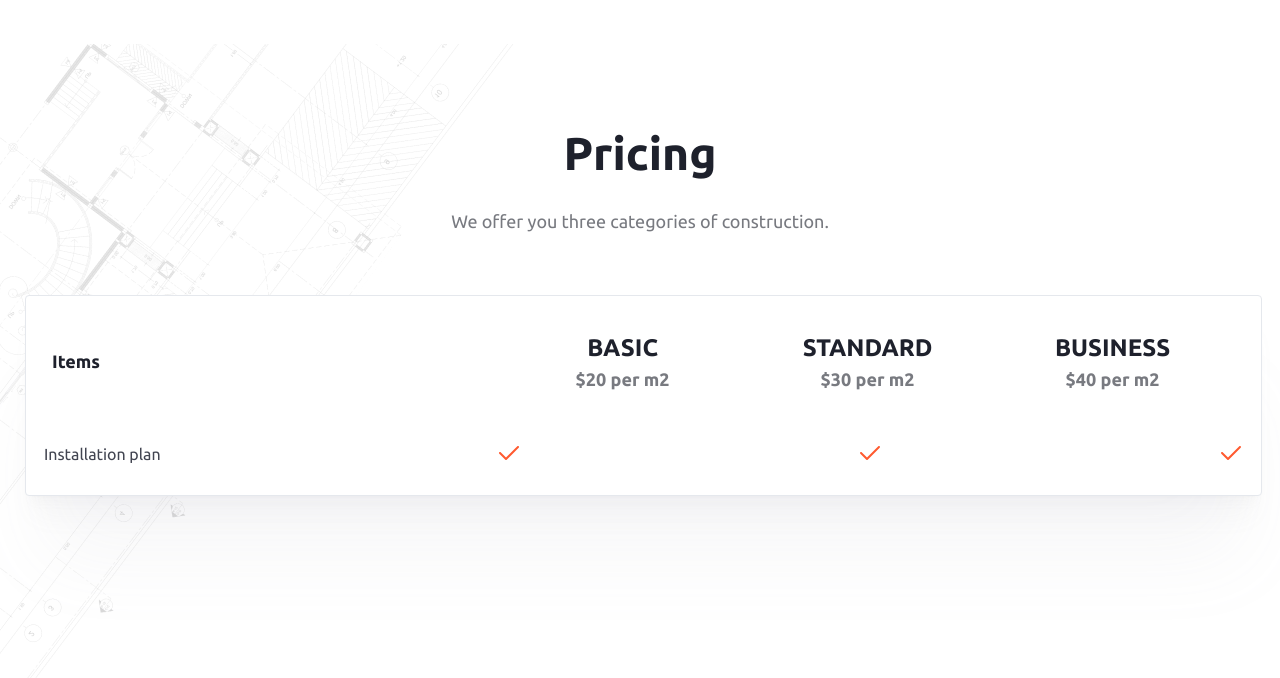
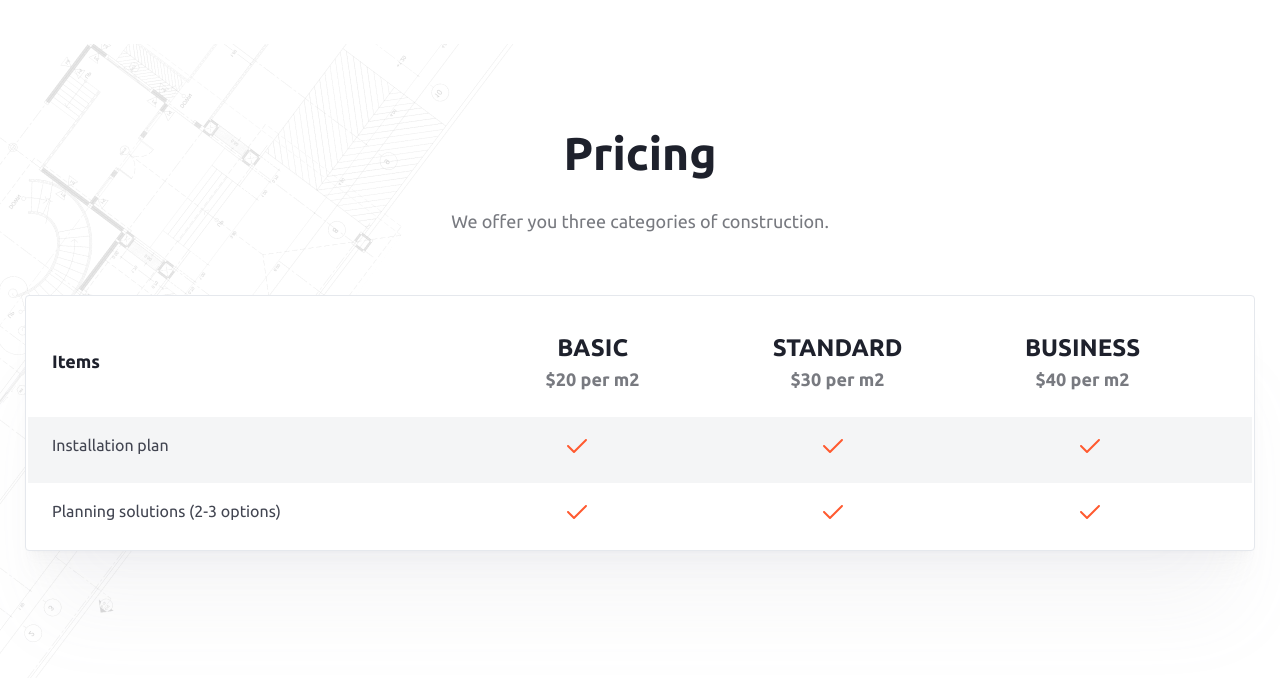
Before and after one commit to Mokkento12/Createx, a plain HTML site: page interior.html in a window 1280 px wide. Shown: the part 3312-3990 px from the top of the page. Drawn offline with Linux system fonts and the light colour scheme.

Commit message:
fix: table column & row fixed response

```diff
--- a/interior.html
+++ b/interior.html
@@ -345,15 +345,32 @@
                         </th>
                     </tr>
                     <!-- table-header -->
-                    <tr class="table-row">
+                    <tr class="table-row row__dark">
                         <td class="row-desc"><span
                                 class="row-desc-title">Installation plan</span>
                         </td>
-                        <td><img src="img/mark.svg" alt="" class="mark-image">
+                        <td class="mark-block"><img src="img/mark.svg" alt=""
+                                class="mark-image">
                         </td>
-                        <td><img src="img/mark.svg" alt="" class="mark-image">
+                        <td class="mark-block"><img src="img/mark.svg" alt=""
+                                class="mark-image">
                         </td>
-                        <td><img src="img/mark.svg" alt="" class="mark-image">
+                        <td class="mark-block"><img src="img/mark.svg" alt=""
+                                class="mark-image">
+                        </td>
+                    </tr>
+                    <tr class="table-row">
+                        <td class="row-desc"><span
+                                class="row-desc-title">Planning solutions (2-3
+                                options)</span></td>
+                        <td class="mark-block"><img src="img/mark.svg" alt=""
+                                class="mark-image">
+                        </td>
+                        <td class="mark-block"><img src="img/mark.svg" alt=""
+                                class="mark-image">
+                        </td>
+                        <td class="mark-block"><img src="img/mark.svg" alt=""
+                                class="mark-image">
                         </td>
                     </tr>
                 </table>
--- a/sass/blocks/_pricing-block.sass
+++ b/sass/blocks/_pricing-block.sass
@@ -38,7 +38,6 @@
 
 .pricing-table
   width: 100%
-  // height: 743px
   border-radius: 4px
   border: 1px solid $lightgray-300
   background: $light
@@ -47,8 +46,8 @@
 .table-header
   display: flex
   align-items: center
-  justify-content: space-between
-  padding: 32px 24px 24px
+  justify-content: space-center
+  padding: 32px 0 24px 24px
 
 .col-desc
   width: 245px
@@ -63,7 +62,7 @@
   font-style: normal
   font-weight: 700
   line-height: 150%
-  margin-right: 400px
+  margin-right: 370px
 
 .col-strong
   color: $darkgray
@@ -87,7 +86,24 @@
   display: flex
   align-items: center
   justify-content: space-between
-  padding: 24px 16px
+  padding: 16px 150px 24px 24px
+
+.row__dark
+  background: $lightgrey-200
+
+.mark-block
+  display: flex
+  align-items: center
+  justify-content: center
+  width: 24px
+  height: 24px
+
+.mark-image
+  max-width: 100%
+
+.row-desc
+  width: 280px
+  text-align: left
 
 .row-desc-title
   color: $gray-800
```
Also changed, not shown: css/style.css, 1 other file.
